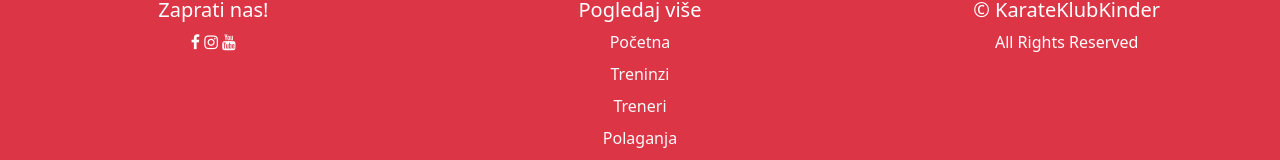
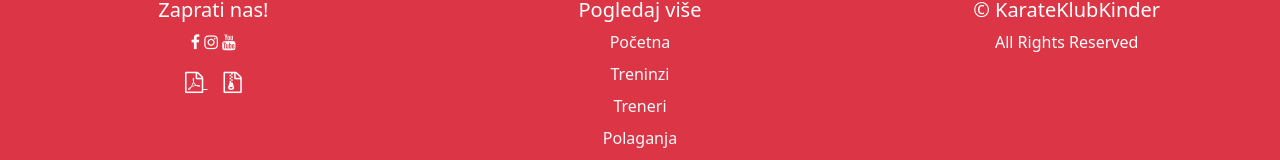
Before and after one commit to bogdanovicmilica/karateklub, a plain HTML site: page treneri.html in a window 1280 px wide. Shown: the part 2979-3139 px from the top of the page. Drawn offline with nearby package versions, Linux system fonts and the light colour scheme.

Commit message:
Update treneri.html

```diff
--- a/treneri.html
+++ b/treneri.html
@@ -111,6 +111,14 @@
                         <a href="https://www.facebook.com/karate.kinder/?locale=sr_RS" class="text-white mr-3"><i class="fa fa-facebook-f"></i></a>
                         <a href="https://www.instagram.com/karate_klub_kinder_beograd/" class="text-white mr-3"><i class="fa fa-instagram"></i></a>
                         <a href="https://www.youtube.com/@kinderbgdkarateklub3444" class="text-white mr-3"><i class="fa fa-youtube"></i></a>
+                        <div class="mt-3">
+                        <a href="PROJEKTNI ZADATAK.pdf" download class="text-white mx-2 icon-hover" title="Preuzmi PDF">
+                        <i class="fa fa-file-pdf-o fa-lg"></i>
+                        </a>
+                        <a href="KKKinder.zip" download class="text-white mx-2 icon-hover" title="Preuzmi ZIP">
+                        <i class="fa fa-file-archive-o fa-lg"></i>
+                        </a>
+                    </div>
                     </div>
                     <div class="col-md-4 mb-3 text-center">
                         <h5>Pogledaj više</h5>
```
